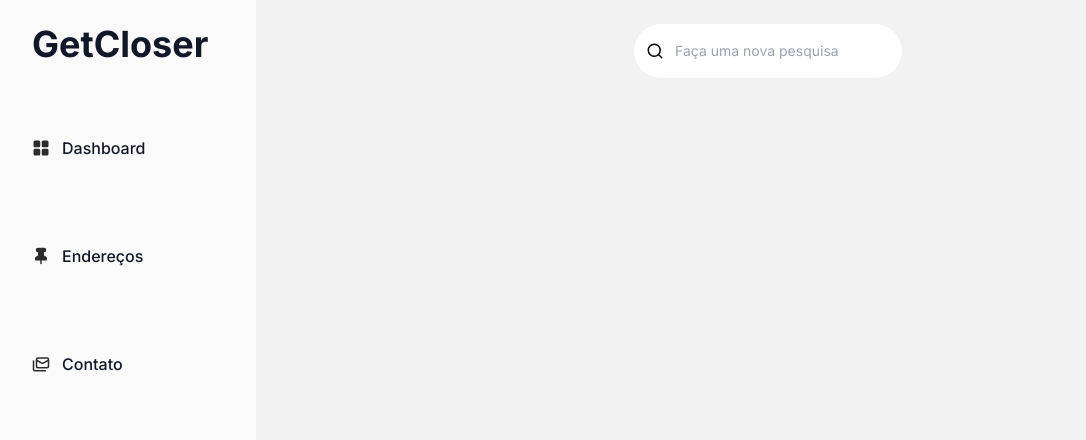
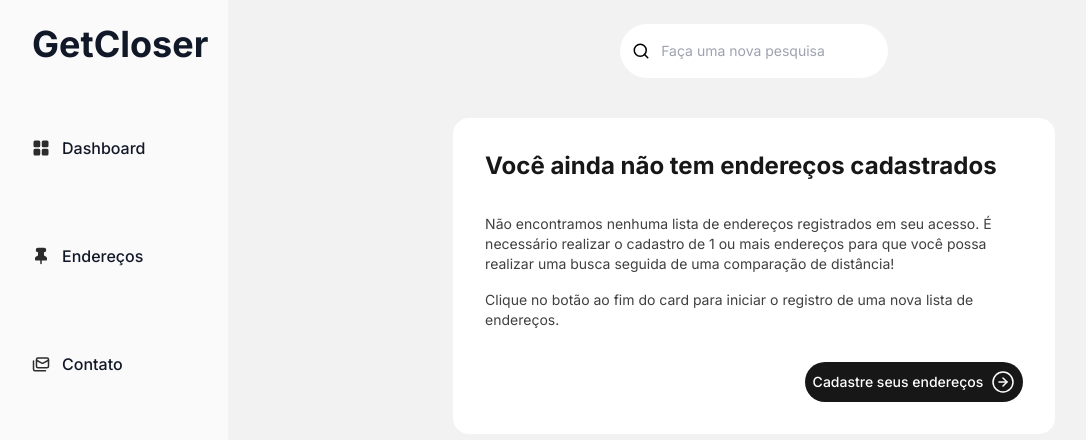
Before and after one commit to soyRena/get-closer, a Next.js app: page / in a window 1280 px wide. Shown: the top 440 px of the page, without its empty margins (0-1086 px from the left). Built offline with nearby package versions, Linux system fonts and the light colour scheme.

Commit message:
feat: create empty address home state

```diff
--- a/src/app/layout.tsx
+++ b/src/app/layout.tsx
@@ -21,7 +21,7 @@
               <aside className="w-64">
                 <NavigationMenu />
               </aside>
-              <main className="flex-1 p-6">{children}</main>
+              <main className="flex flex-col items-center gap-10 p-6">{children}</main>
             </div>
           </div>
         </QueryProvider>
--- a/src/app/page.tsx
+++ b/src/app/page.tsx
@@ -1,9 +1,11 @@
-import { AddressSearchInput } from "~/components/address-search-input/address-search-input";
+import { AddressSearchInput } from '~/components/address-search-input/address-search-input'
+import { EmptyAddressState } from '~/components/empty-address-state/empty-address-state'
 
 export default function Home() {
   return (
     <>
       <AddressSearchInput />
+      <EmptyAddressState />
     </>
   )
 }
--- /dev/null
+++ b/src/components/empty-address-state/empty-address-state.tsx
@@ -0,0 +1,32 @@
+'use client'
+
+import { ArrowRightCircle } from 'lucide-react'
+import { useRouter } from 'next/navigation'
+
+export function EmptyAddressState() {
+  const { push } = useRouter()
+
+  return (
+    <div className="bg-white rounded-2xl box-border w-3/5 p-8 flex flex-col gap-8">
+      <h1 className="text-2xl font-bold text-neutral-900">Você ainda não tem endereços cadastrados</h1>
+      <div className="flex flex-col gap-4">
+        <p className="text-sm  text-neutral-700">
+          Não encontramos nenhuma lista de endereços registrados em seu acesso. É necessário realizar o cadastro de 1 ou
+          mais endereços para que você possa realizar uma busca seguida de uma comparação de distância!
+        </p>
+        <p className="text-sm text-neutral-700">
+          Clique no botão ao fim do card para iniciar o registro de uma nova lista de endereços.
+        </p>
+      </div>
+      <div className="flex flex-row-reverse w-full right-0">
+        <button
+          onClick={() => push('/address')}
+          className="text-sm text-center text-white font-medium flex items-center gap-2 bg-neutral-900 w-max rounded-full px-2 py-2 hover:bg-neutral-200"
+        >
+          Cadastre seus endereços
+          <ArrowRightCircle strokeWidth={1.5} />
+        </button>
+      </div>
+    </div>
+  )
+}
--- a/src/components/navigation-menu/navigation-menu.tsx
+++ b/src/components/navigation-menu/navigation-menu.tsx
@@ -1,3 +1,4 @@
+import Link from 'next/link'
 import { NavigationMenuItem } from './navigation-menu-item'
 import { LayoutGrid, Mails, Pin } from 'lucide-react'
 
@@ -23,9 +24,9 @@
   return (
     <div className="h-full px-3 py-4 overflow-y-auto bg-zinc-50 space-y-11">
       <nav className="text-4xl font-bold">
-        <a href="#" className="flex items-center p-2 text-gray-900 ml-3">
+        <Link href="/" className="flex items-center p-2 text-gray-900 ml-3">
           GetCloser
-        </a>
+        </Link>
       </nav>
 
       <nav className="space-y-11 font-medium">
```
